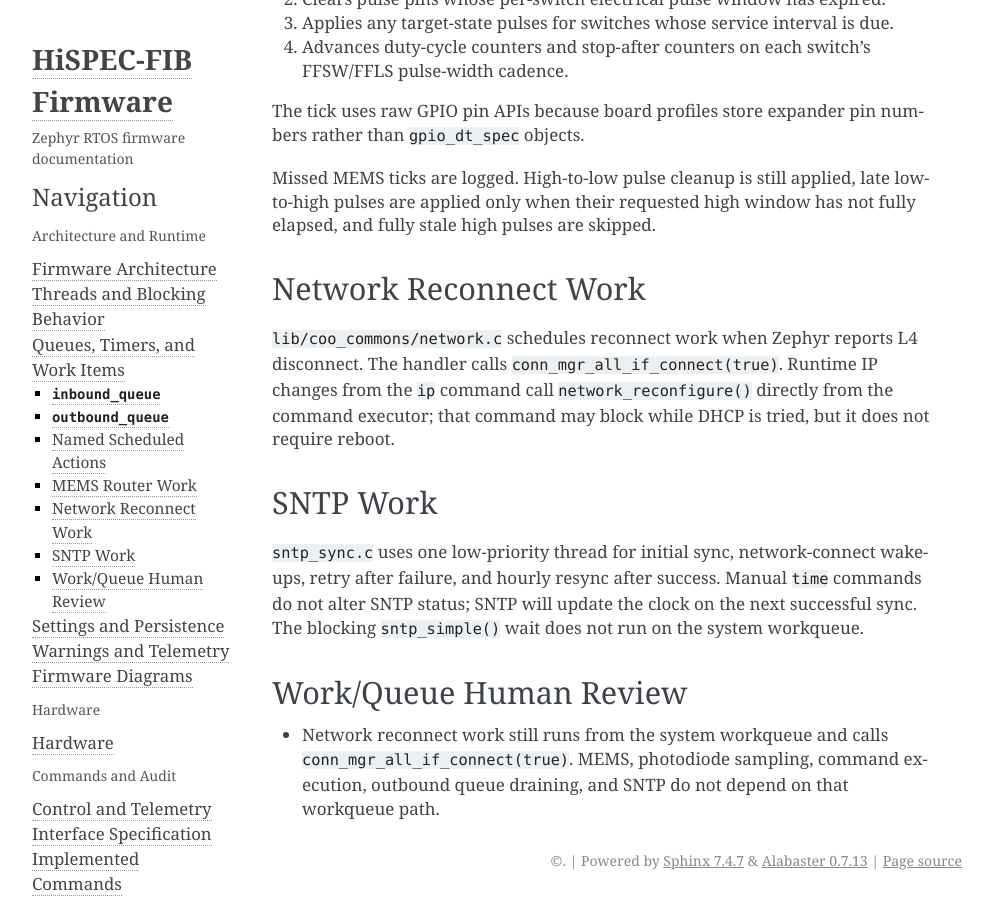
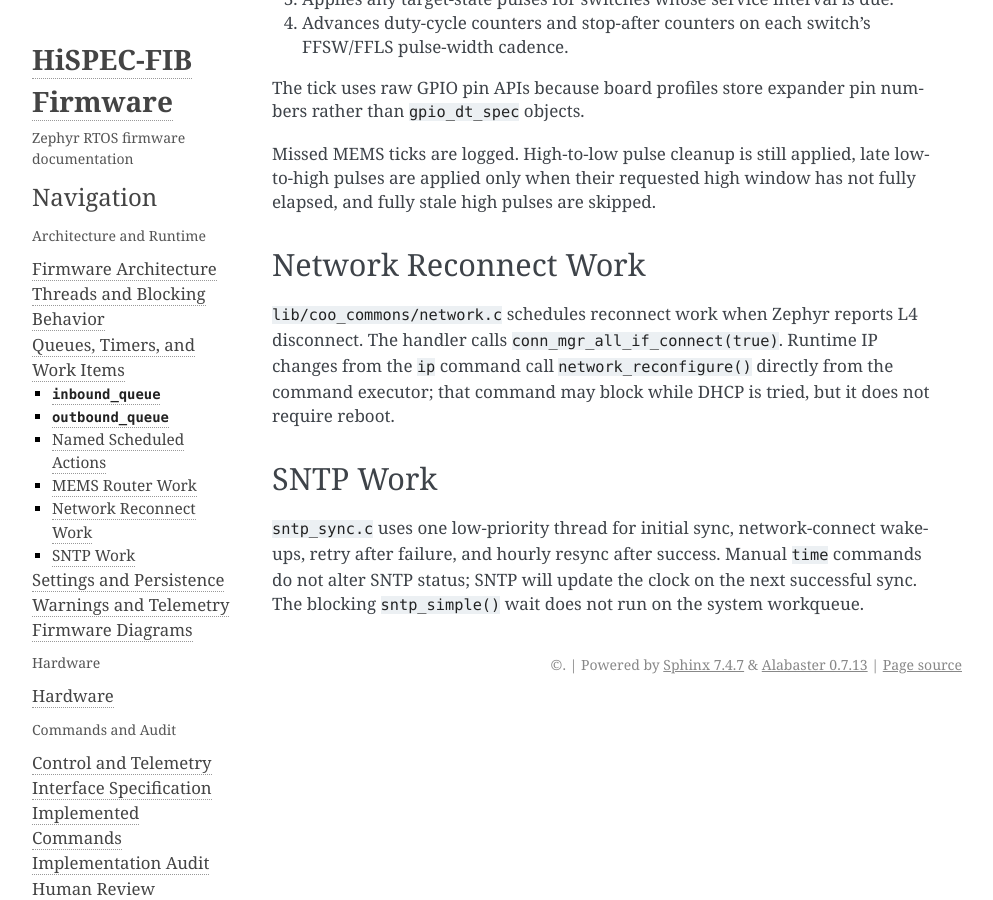
Before and after one commit to COO-Utilities/hispec-tib, a Sphinx documentation site: the page built from doc/queues_and_work.md, in a window 1280 px wide and 900 px high, scrolled down 1327 px. Shown: the whole window, without its empty margins (148-1141 px from the left). Built offline with Sphinx 7.4.7, drawn with Linux system fonts in a browser that asks for light colours; some of the changed text lies outside the part shown.

Commit message:
Doc tidy

```diff
--- a/doc/queues_and_work.md
+++ b/doc/queues_and_work.md
@@ -15,12 +15,10 @@
 
 Non-best-effort MQTT messages are requeued when MQTT is unavailable or publish
 fails. Best-effort messages (i.e. warnings and telemetry) are dropped when unavailable or
-failed.
-If the main loop observes `outbound_queue` at capacity while draining, it emits
+failed. If the main loop observes `outbound_queue` at capacity while draining, it emits
 an `outbound_queue_full` warning directly to serial and to MQTT when connected.
 
-Photodiode sampling keeps rolling sample windows but does not publish
-telemetry directly. Throughput monitoring enqueues photodiode stream telemetry
+Throughput monitoring enqueues photodiode stream telemetry
 to `outbound_queue` with `K_NO_WAIT`; if the queue is full, the current sample
 is dropped.
 
@@ -74,9 +72,3 @@
 commands do not alter SNTP status; SNTP will update the clock on the next
 successful sync. The blocking `sntp_simple()` wait does not run on the system
 workqueue.
-
-## Work/Queue Human Review
-
-- Network reconnect work still runs from the system workqueue and calls
-  `conn_mgr_all_if_connect(true)`. MEMS, photodiode sampling, command execution,
-  outbound queue draining, and SNTP do not depend on that workqueue path.
```
